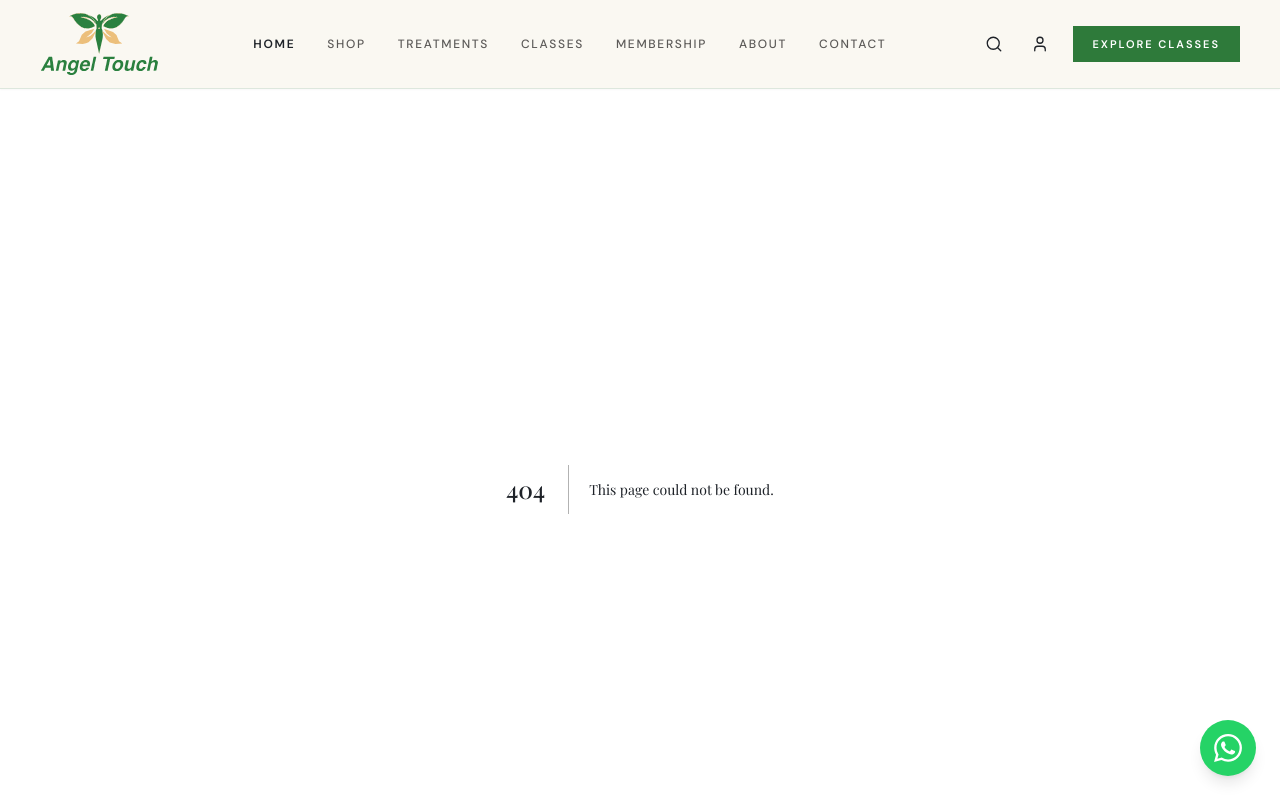
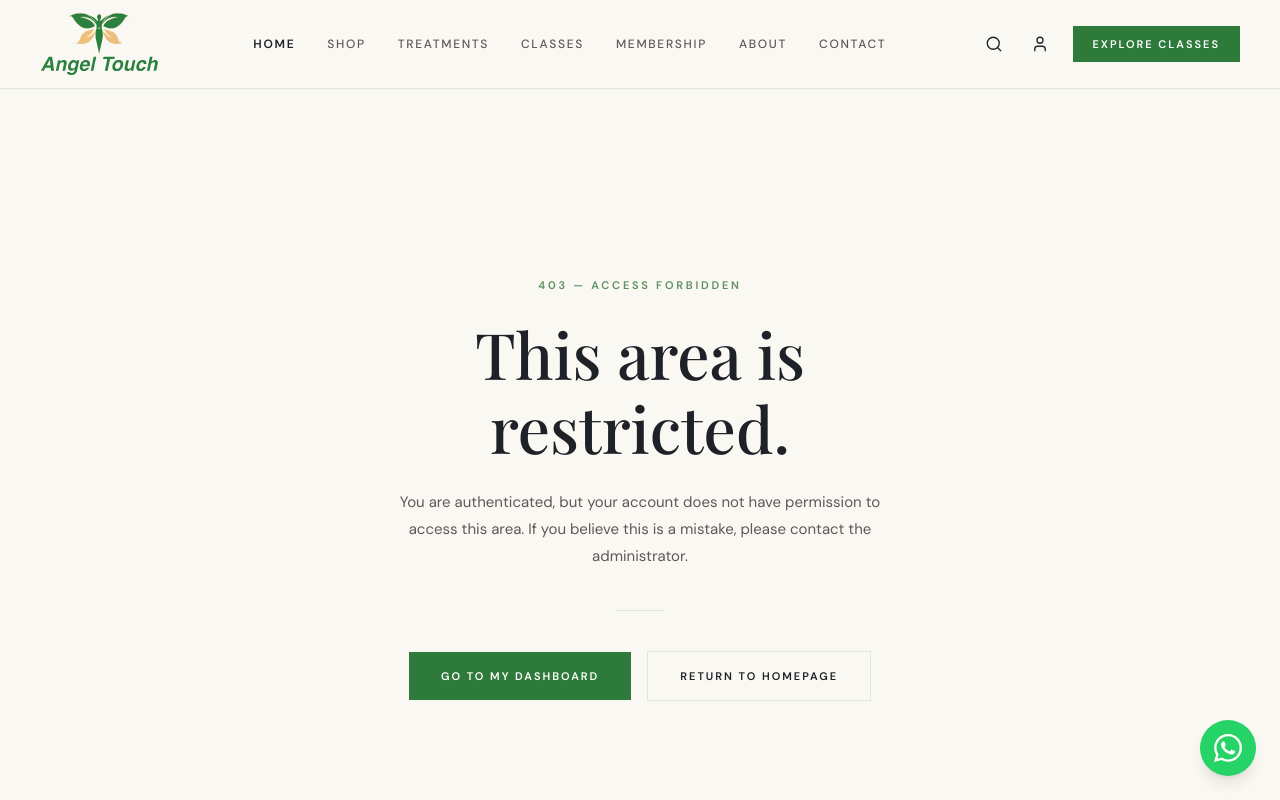
Before and after one commit to Hetsoni28/Angel-Touch, a Next.js app: page /403 in a window 1280 px wide. Before the commit this address had no page. Shown: the top 800 px of the page. Built offline with nearby package versions, Linux system fonts and the light colour scheme.

Commit message:
feat: Implement Steps 23 & 24 — middleware route protection and admin 403 page

```diff
--- /dev/null
+++ b/src/app/403/page.tsx
@@ -0,0 +1,49 @@
+import Link from 'next/link'
+
+export default function ForbiddenPage() {
+  return (
+    <div className="min-h-screen bg-[#faf8f2] flex items-center justify-center px-6">
+      <div className="text-center max-w-lg">
+
+        {/* Status Code */}
+        <p className="text-[11px] font-semibold tracking-[0.25em] uppercase text-[#5c8f60] mb-6">
+          403 — Access Forbidden
+        </p>
+
+        {/* Heading */}
+        <h1
+          className="text-[3rem] md:text-[4rem] font-medium text-[#1e2228] leading-[1.1] mb-6"
+          style={{ fontFamily: 'var(--font-heading)' }}
+        >
+          This area is restricted.
+        </h1>
+
+        {/* Description */}
+        <p className="text-[15px] text-[#5c5a58] leading-[1.8] mb-10">
+          You are authenticated, but your account does not have permission to access this area.
+          If you believe this is a mistake, please contact the administrator.
+        </p>
+
+        {/* Divider */}
+        <div className="w-12 h-px bg-[#dde7dd] mx-auto mb-10" />
+
+        {/* Actions */}
+        <div className="flex flex-col sm:flex-row items-center justify-center gap-4">
+          <Link
+            href="/account"
+            className="inline-flex items-center justify-center px-8 py-4 bg-[#2e7a3a] hover:bg-[#1e5f2e] text-white text-[11px] font-semibold tracking-[0.18em] uppercase transition-colors"
+          >
+            Go to My Dashboard
+          </Link>
+          <Link
+            href="/"
+            className="inline-flex items-center justify-center px-8 py-4 border border-[#dde7dd] hover:border-[#2e7a3a] text-[#1e2228] text-[11px] font-semibold tracking-[0.18em] uppercase transition-colors"
+          >
+            Return to Homepage
+          </Link>
+        </div>
+
+      </div>
+    </div>
+  )
+}
--- a/src/lib/supabase/auth.ts
+++ b/src/lib/supabase/auth.ts
@@ -75,14 +75,15 @@ export async function requireAuth(redirectTo = '/login') {
 
 /**
  * Ensures the user is authenticated AND has ADMIN role.
- * Redirects to / if not an admin.
+ * - Unauthenticated → redirect to /login (handled by middleware first)
+ * - Authenticated but NOT admin → redirect to /403 Forbidden
  */
 export async function requireAdmin() {
   const user = await requireAuth()
   const profile = await getCurrentProfile()
 
   if (!profile?.is_admin) {
-    redirect('/')
+    redirect('/403')
   }
 
   return { user, profile }
--- a/src/middleware.ts
+++ b/src/middleware.ts
@@ -1,18 +1,98 @@
-import { type NextRequest } from 'next/server'
-import { updateSession } from '@/lib/supabase/middleware'
+/**
+ * Angel Touch — Next.js Middleware
+ * ─────────────────────────────────────────────────────────────────────────────
+ * Runs on EVERY request before it reaches any page or API route.
+ *
+ * Protection Rules:
+ *   /dashboard/*  → Authenticated users only. Redirect unauthenticated → /login
+ *   /admin/*      → Admin users only. Non-admins → /403. Unauthenticated → /login
+ *
+ * IMPORTANT: Admin role is NOT checked here (middleware only has anon key).
+ *            Role check is a double-lock — done server-side inside /admin pages
+ *            via requireAdmin() which uses get_my_role() DB function.
+ *            Middleware only handles the session/authentication layer.
+ */
+
+import { createServerClient } from '@supabase/ssr'
+import { NextResponse, type NextRequest } from 'next/server'
 
 export async function middleware(request: NextRequest) {
-  return await updateSession(request)
+  const { pathname } = request.nextUrl
+
+  // ── Build Supabase client ──────────────────────────────────────────────────
+  let supabaseResponse = NextResponse.next({ request })
+
+  const supabase = createServerClient(
+    process.env.NEXT_PUBLIC_SUPABASE_URL!,
+    process.env.NEXT_PUBLIC_SUPABASE_ANON_KEY!,
+    {
+      cookies: {
+        getAll() {
+          return request.cookies.getAll()
+        },
+        setAll(cookiesToSet) {
+          cookiesToSet.forEach(({ name, value }) =>
+            request.cookies.set(name, value)
+          )
+          supabaseResponse = NextResponse.next({ request })
+          cookiesToSet.forEach(({ name, value, options }) =>
+            supabaseResponse.cookies.set(name, value, options)
+          )
+        },
+      },
+    }
+  )
+
+  // ── Refresh session — DO NOT REMOVE ───────────────────────────────────────
+  const { data: { user } } = await supabase.auth.getUser()
+
+  // ── Route: /admin/* ────────────────────────────────────────────────────────
+  // Layer 1: Not logged in at all → redirect to login
+  // Layer 2: Logged in but not admin → handled server-side inside the page via requireAdmin()
+  if (pathname.startsWith('/admin')) {
+    if (!user) {
+      const loginUrl = new URL('/login', request.url)
+      loginUrl.searchParams.set('redirect', pathname)
+      loginUrl.searchParams.set('reason', 'unauthenticated')
+      return NextResponse.redirect(loginUrl)
+    }
+    // Authenticated — let the page-level requireAdmin() do role verification
+    return supabaseResponse
+  }
+
+  // ── Route: /dashboard/* ───────────────────────────────────────────────────
+  // Not logged in → redirect to login with return URL
+  if (pathname.startsWith('/dashboard')) {
+    if (!user) {
+      const loginUrl = new URL('/login', request.url)
+      loginUrl.searchParams.set('redirect', pathname)
+      return NextResponse.redirect(loginUrl)
+    }
+    return supabaseResponse
+  }
+
+  // ── Route: /account/* ────────────────────────────────────────────────────
+  if (pathname.startsWith('/account')) {
+    if (!user) {
+      const loginUrl = new URL('/login', request.url)
+      loginUrl.searchParams.set('redirect', pathname)
+      return NextResponse.redirect(loginUrl)
+    }
+    return supabaseResponse
+  }
+
+  // ── All other routes — pass through ──────────────────────────────────────
+  return supabaseResponse
 }
 
 export const config = {
   matcher: [
     /*
-     * Match all request paths except for the ones starting with:
+     * Match all request paths EXCEPT:
      * - _next/static (static files)
-     * - _next/image (image optimization files)
+     * - _next/image  (image optimization)
      * - favicon.ico, icon.svg
-     * - static image files
+     * - static image files (.svg, .png, .jpg, etc.)
      */
     '/((?!_next/static|_next/image|favicon.ico|icon.svg|.*\\.(?:svg|png|jpg|jpeg|gif|webp)$).*)',
   ],
```
